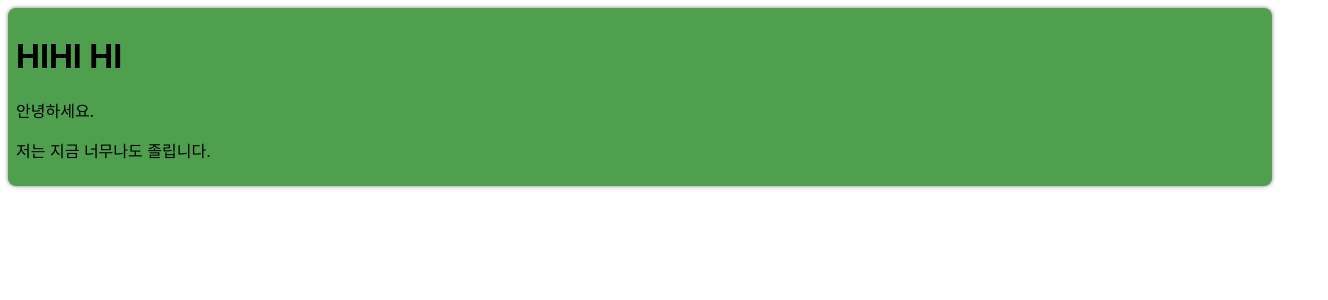
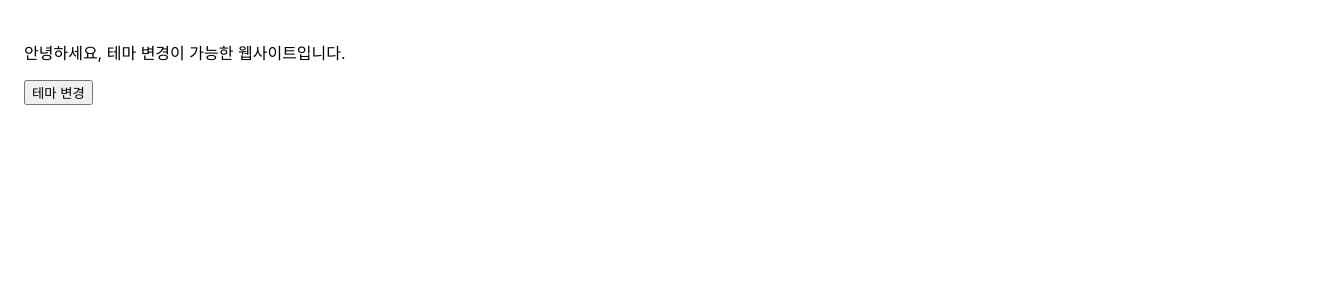
Before and after one commit to Gangneng/first_time_react, a React (Create React App) app in the folder my-app/: page / in a window 1280 px wide. Shown: the top 300 px of the page, 1328 px wide, since content can reach past the window. Built offline with nearby package versions, Linux system fonts and the light colour scheme.

Commit message:
Learn Context

```diff
--- /dev/null
+++ b/my-app/src/chapter_14/DarkOrLight.jsx
@@ -0,0 +1,23 @@
+import { useState, useCallback } from "react";
+import ThemeContext from "./ThemeContext";
+import MainContext from "./MainContent";
+
+function DarkOrLight(props){
+    const [theme, setTheme] = useState("light");
+
+    const toggleTheme = useCallback(() => {
+        if(theme=="light"){
+            setTheme("dark");
+        } else if (theme =="dark"){
+            setTheme("light");
+        }
+    }, [theme]);
+
+    return (
+        <ThemeContext.Provider value={{theme, toggleTheme}}>
+            <MainContext/>
+        </ThemeContext.Provider>
+    );
+}
+
+export default DarkOrLight;
--- /dev/null
+++ b/my-app/src/chapter_14/MainContent.jsx
@@ -0,0 +1,23 @@
+import { useContext } from "react";
+import ThemeContext from "./ThemeContext";
+
+function MainContext(props){
+    const {theme, toggleTheme} = useContext(ThemeContext);
+
+    return (
+        <div
+            style={{
+                width:"100vw",
+                height:"100vh",
+                padding:"1.5rem",
+                backgroundColor: theme == "light" ? "white" : "black",
+                color: theme == "light" ? "black" : "white",
+            }}
+        >
+            <p>안녕하세요, 테마 변경이 가능한 웹사이트입니다.</p>
+            <button onClick={toggleTheme}>테마 변경</button>
+        </div>
+    );
+}
+
+export default MainContext;
--- /dev/null
+++ b/my-app/src/chapter_14/ThemeContext.jsx
@@ -0,0 +1,6 @@
+import React from "react";
+
+const ThemeContext = React.createContext();
+ThemeContext.displayName = "ThemeContext";
+
+export default ThemeContext;
--- a/my-app/src/index.js
+++ b/my-app/src/index.js
@@ -15,6 +15,7 @@ import AttendanceBook from './chapter_10/AttendanceBook';
 import SignUp from './chapter_11/SignUp';
 import Calculator from './chapter_12/Calculator';
 import ProfileCard from './chapter_13/ProfileCard';
+import DarkOrLight from './chapter_14/DarkOrLight';
 
 // Chapter 3
 // const root = ReactDOM.createRoot(document.getElementById('root'));
@@ -99,13 +100,21 @@ import ProfileCard from './chapter_13/ProfileCard';
 // )
 
 // Chapter 13
+// ReactDOM.render(
+//   <React.StrictMode>
+//     <ProfileCard/>
+//   </React.StrictMode>,
+//   document.getElementById('root')
+// )
+
+
+// Chapter 14
 ReactDOM.render(
   <React.StrictMode>
-    <ProfileCard/>
+    <DarkOrLight/>
   </React.StrictMode>,
   document.getElementById('root')
 )
-
 
 // If you want to start measuring performance in your app, pass a function
 // to log results (for example: reportWebVitals(console.log))
```
